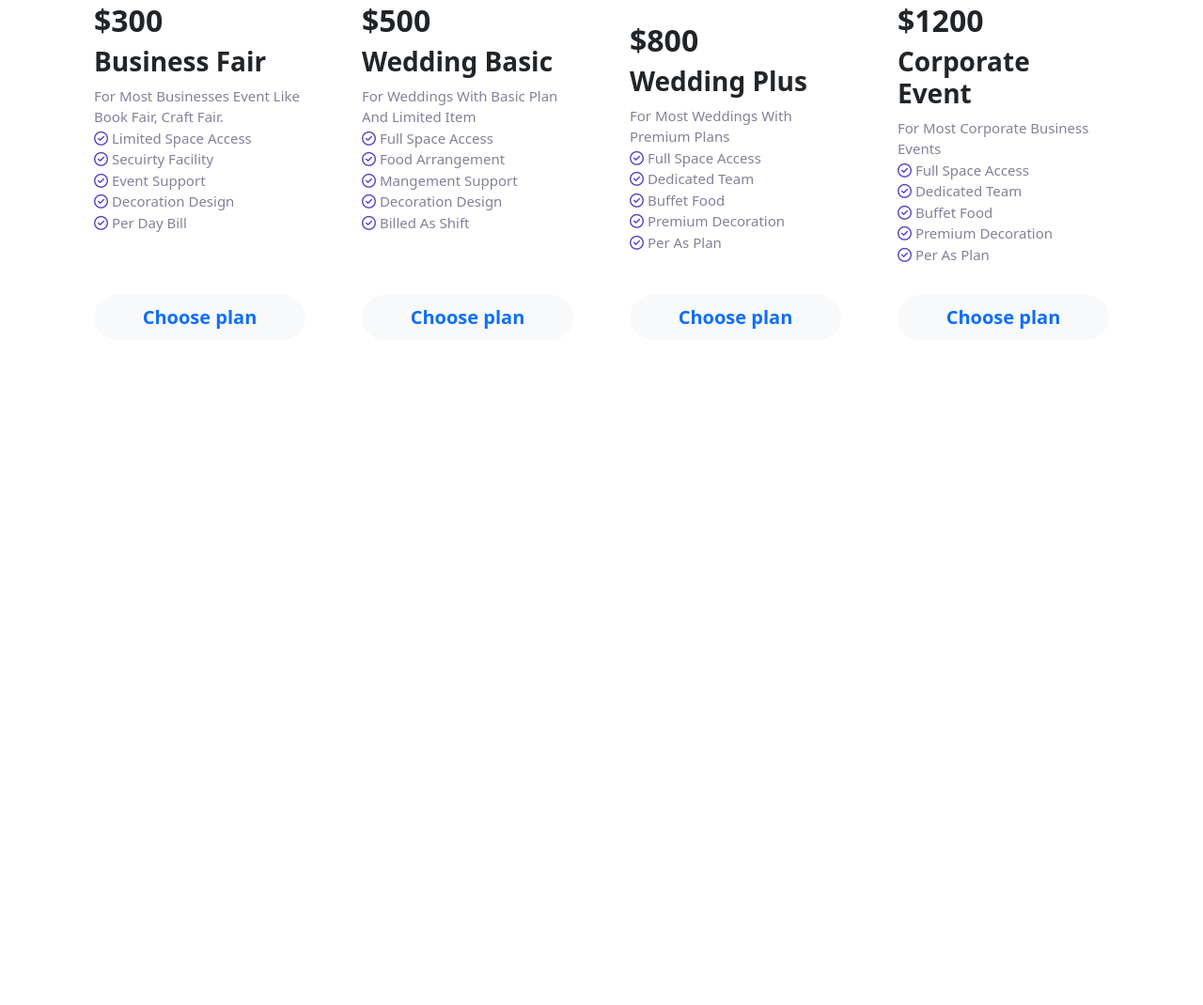
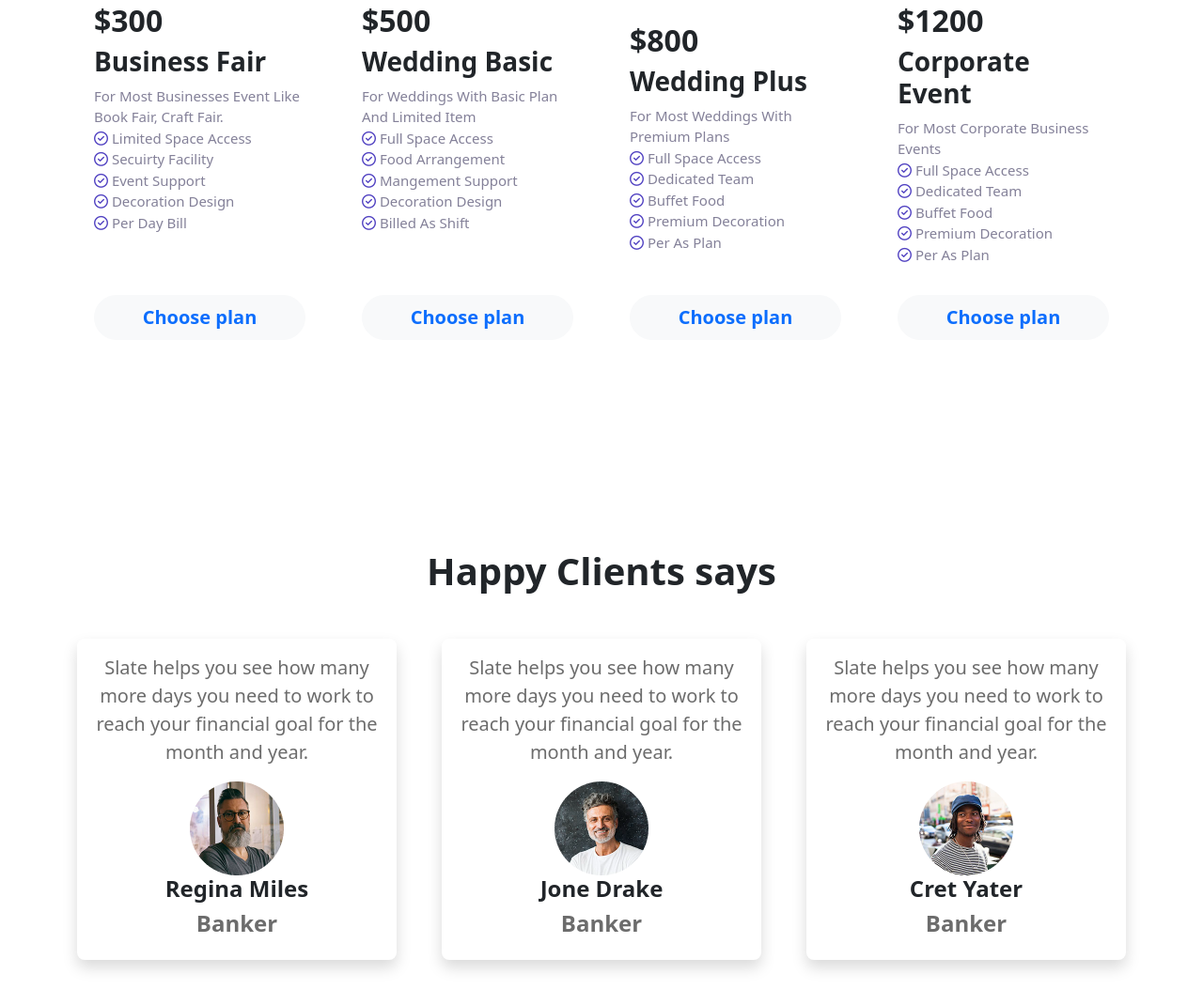
Before and after one commit to anik22889219/convention-center-with-bootstarp, a plain HTML site: page index.html in a window 1280 px wide. Shown: the part 1320-2390 px from the top of the page at 94% size. Before the commit the page ends 1808 px from the top, so only its background shows below. Drawn offline with Linux system fonts and the light colour scheme.

Commit message:
claint done

```diff
--- a/css/style.css
+++ b/css/style.css
@@ -40,3 +40,18 @@
     right: 30px;
     top: -15px;
 }
+
+
+
+.position-giftbox{
+    position: fixed;
+    right:5px;
+    bottom: 50%;
+    z-index: 1;
+    border-left: solid 10px  #3F87F5;
+
+
+}
+.p-color{
+color:#6C6C6C ;
+}
--- a/index.html
+++ b/index.html
@@ -11,9 +11,22 @@
   <link rel="stylesheet" href="css/style.css">
   <!-- font awesome -->
   <script src="https://kit.fontawesome.com/06bc006c55.js" crossorigin="anonymous"></script>
+
 </head>
 
 <body>
+  <!-- discound button -->
+  <section class="toast-t">
+    <div class="bg-white position-giftbox py-2 px-3 rounded-2 " role="alert" aria-live="assertive" aria-atomic="true">
+      <div class="toast-header">
+        <img src="icons/Vector.svg" class="rounded me-2" alt="...">
+        <strong class="me-auto">20% off on next booking </strong>
+
+        <button type="button" class="btn-close" data-bs-dismiss="toast-t " aria-label="Close"></button>
+      </div>
+
+    </div>
+  </section>
   <!-- header -->
   <header>
     <!-- navber -->
@@ -48,6 +61,8 @@
         </div>
       </nav>
     </div>
+
+
     <!-- carousel -->
     <section>
       <div id="carouselExampleAutoplaying" class="carousel slide" data-bs-ride="carousel">
@@ -123,6 +138,7 @@
         </button>
       </div>
     </section>
+
   </header>
   <!-- main -->
   <main>
@@ -262,6 +278,74 @@
         </div>
       </div>
     </section>
+    <!-- Happy clients say -->
+    <section class="container py-5">
+      <h1 class=" fs-1 fw-bold text-center my-5">Happy Clients says
+      </h1>
+      <div class="row g-5">
+        <!-- claint-1 -->
+        <div class="col-12 col-md-6 col-lg-4   ">
+          <div class="d-flex flex-column justify-content-center align-items-stretch p-3 rounded-3 shadow">
+            <div class="text-center">
+              <p class="fs-5 fw-normal p-color">Slate helps you see how many more days you need to work to reach your
+                financial
+                goal for the month and year.
+              </p>
+            </div>
+            <div class="text-center">
+              <img src="images/person 1.png" alt="">
+              <h1 class="fs-4 fw-bold">Regina Miles
+              </h1>
+              <h1 class="fs-4 fw-bold p-color">Banker
+              </h1>
+            </div>
+
+          </div>
+
+        </div>
+        <!-- claint-2 -->
+        <div class="col-12 col-md-6 col-lg-4  ">
+          <div class="d-flex flex-column justify-content-center align-items-stretch p-3 rounded-3 shadow">
+            <div class="text-center">
+              <p class="fs-5 fw-normal p-color">Slate helps you see how many more days you need to work to reach your
+                financial
+                goal for the month and year.
+              </p>
+            </div>
+            <div class="text-center">
+              <img src="images/person 2.png" alt="">
+              <h1 class="fs-4 fw-bold">Jone Drake
+              </h1>
+              <h1 class="fs-4 fw-bold p-color">Banker
+              </h1>
+            </div>
+
+          </div>
+
+        </div>
+        <!-- claint-3 -->
+        <div class="col-12 col-md-6 col-lg-4  ">
+          <div class="d-flex flex-column justify-content-center align-items-stretch p-3 rounded-3 shadow">
+            <div class="text-center">
+              <p class="fs-5 fw-normal p-color">Slate helps you see how many more days you need to work to reach your
+                financial
+                goal for the month and year.
+              </p>
+            </div>
+            <div class="text-center">
+              <img src="images/person 3.png" alt="">
+              <h1 class="fs-4 fw-bold">Cret Yater
+              </h1>
+              <h1 class="fs-4 fw-bold p-color">Banker
+              </h1>
+            </div>
+
+          </div>
+
+        </div>
+      </div>
+
+    </section>
 
 
   </main>
@@ -270,7 +354,7 @@
 
   </footer>
   <script src="js/bootstrap.bundle.min.js"></script>
-
+  <script src="js/parsonel.js"></script>
 </body>
 
 </html>
```
